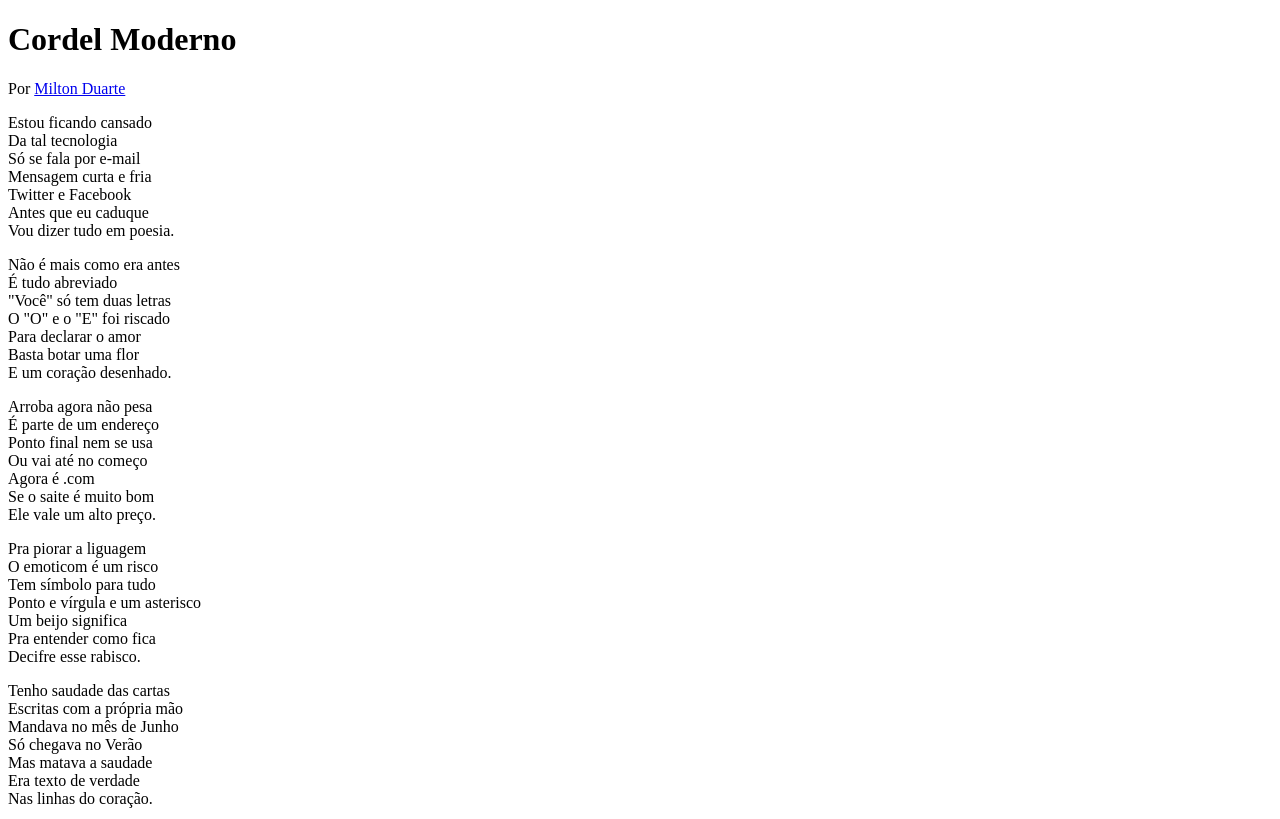
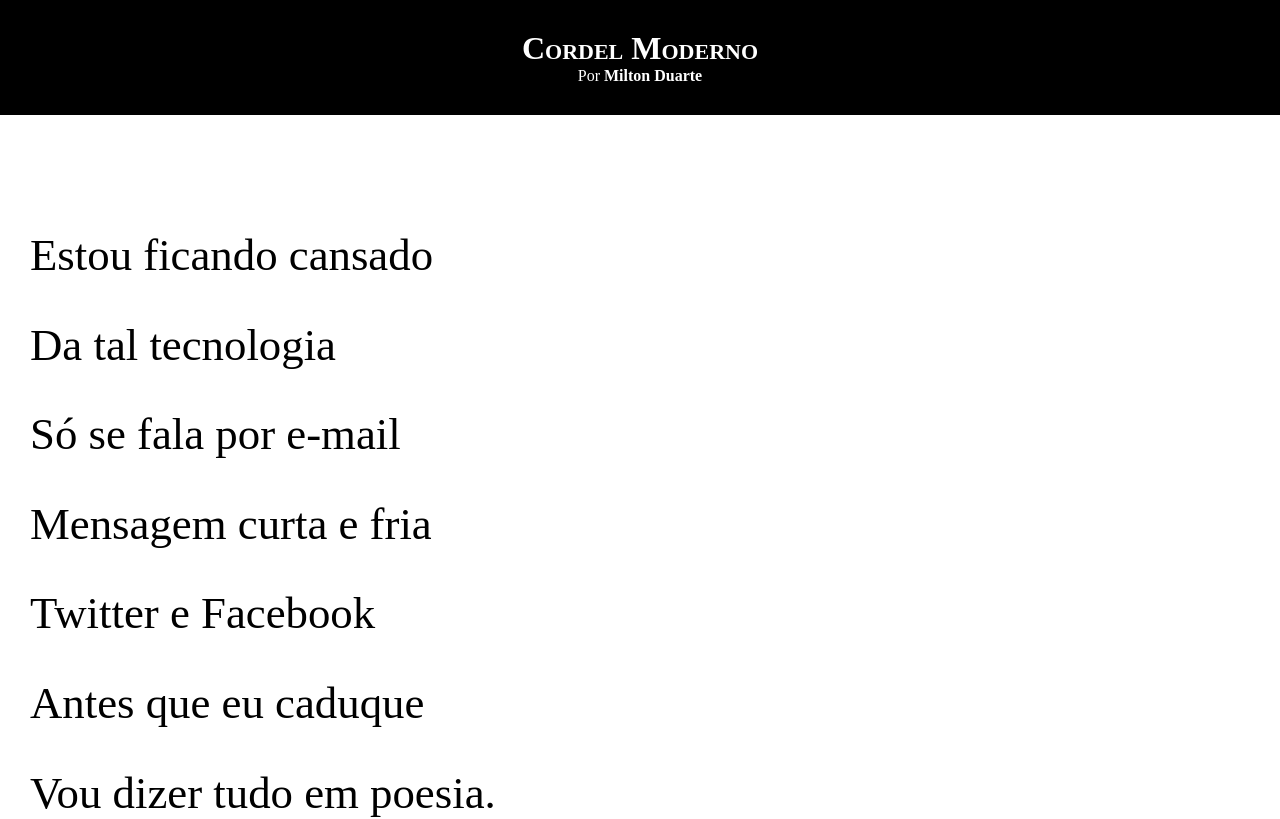
Before and after one commit to Edu0303/Projetos, a plain HTML site: page site-cordel/index.html in a window 1280 px wide. Shown: the top 819 px of the page. Drawn offline with Linux system fonts and the light colour scheme.

Commit message:
Site Cordel Finalizado

```diff
--- a/site-cordel/index.html
+++ b/site-cordel/index.html
@@ -32,7 +32,7 @@
 
 
 
-    <section class="imagem">
+    <section class="imagem" id="img01">
         <p>
             Não é mais como era antes <br>
             É tudo abreviado <br>
@@ -70,7 +70,7 @@
 
 
 
-    <section class="imagem">
+    <section class="imagem" id="img02">
         <p>
             Tenho saudade das cartas <br>
             Escritas com a própria mão <br>
--- a/site-cordel/src/css/estilo.css
+++ b/site-cordel/src/css/estilo.css
@@ -0,0 +1,71 @@
+html, body {
+    min-height: 100vh;
+    background-color: darkgray;
+}
+
+header {
+    background-color: black;
+    color: white;
+    text-align: center;
+}
+
+header > h1 {
+    padding-top: 30px;
+    font-variant: small-caps;
+}
+
+header > p {
+    padding-bottom: 30px;
+}
+
+a {
+    color: white;
+    text-decoration: none;
+    font-weight: bolder;
+}
+
+header a:hover {
+    text-decoration: underline;
+}
+
+section {
+    padding-top: 12vh;
+    padding-bottom: 12vh;
+    line-height: 2em;
+    padding-left: 30px;
+    font-size: 3.5vw;
+}
+
+section > p {
+    padding-bottom: 2em;
+}
+
+#img01 {
+    background-image: url(../imagens/background001.jpg);
+    background-position: right center;
+    background-size: cover;
+}
+
+#img02 {
+    background-image: url(../imagens/background002.jpg);
+    background-size: cover;
+}
+
+.normal {
+    background-color: white;
+    color: black;
+}
+
+.imagem {
+    background-color: rgba(51, 51, 51);
+    color: white;
+    box-shadow: inset 6px 6px 13px 0px rgba(0, 0, 0, 0.514);
+    background-attachment: fixed;
+}
+
+.imagem p {
+    background-color: rgba(0, 0, 0, 0.514);
+    display: inline-block;
+    padding: 5px;
+    text-shadow: 1px 1px 0px black;
+}
--- a/site-cordel/src/css/reset.css
+++ b/site-cordel/src/css/reset.css
@@ -0,0 +1,4 @@
+* {
+    margin: 0px;
+    padding: 0px;
+}
```
Also changed, not shown: site-cordel/src/imagens/._background001.jpg (deleted), site-cordel/src/imagens/._background002.jpg (deleted).
